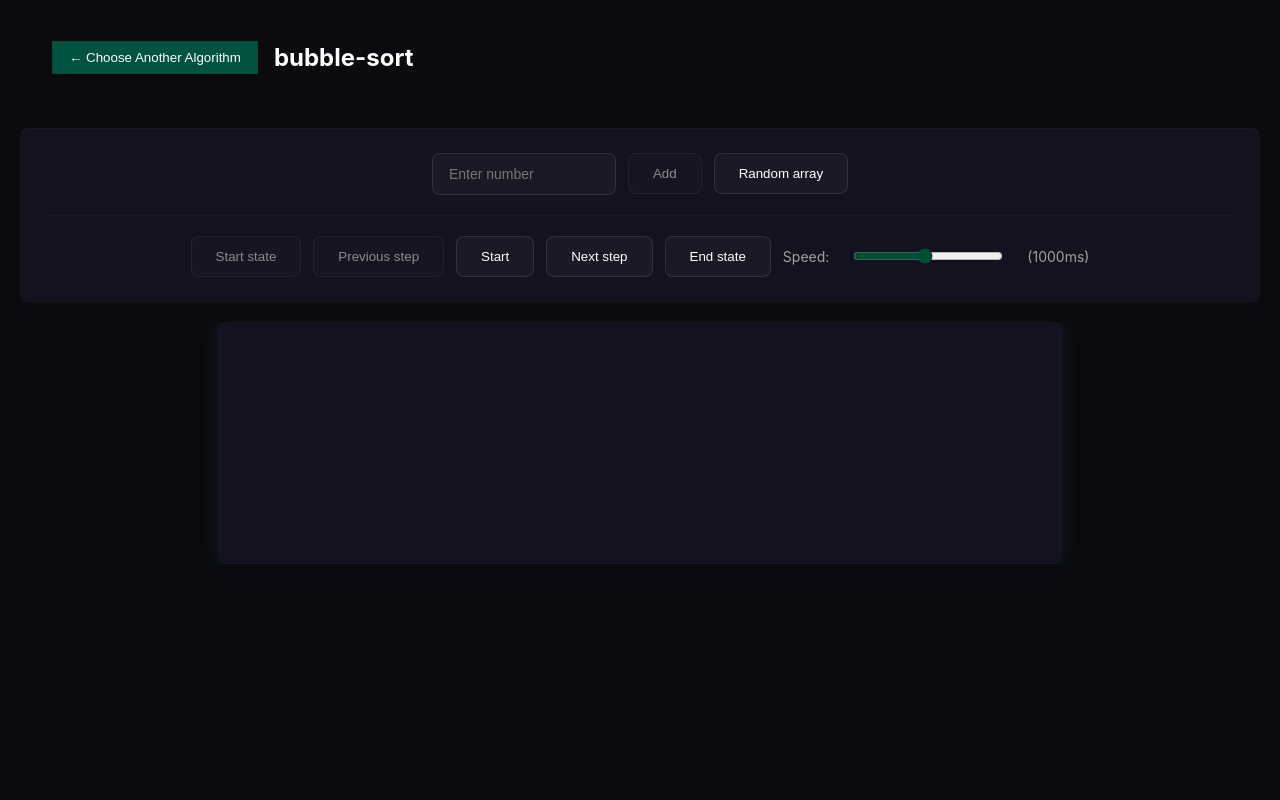
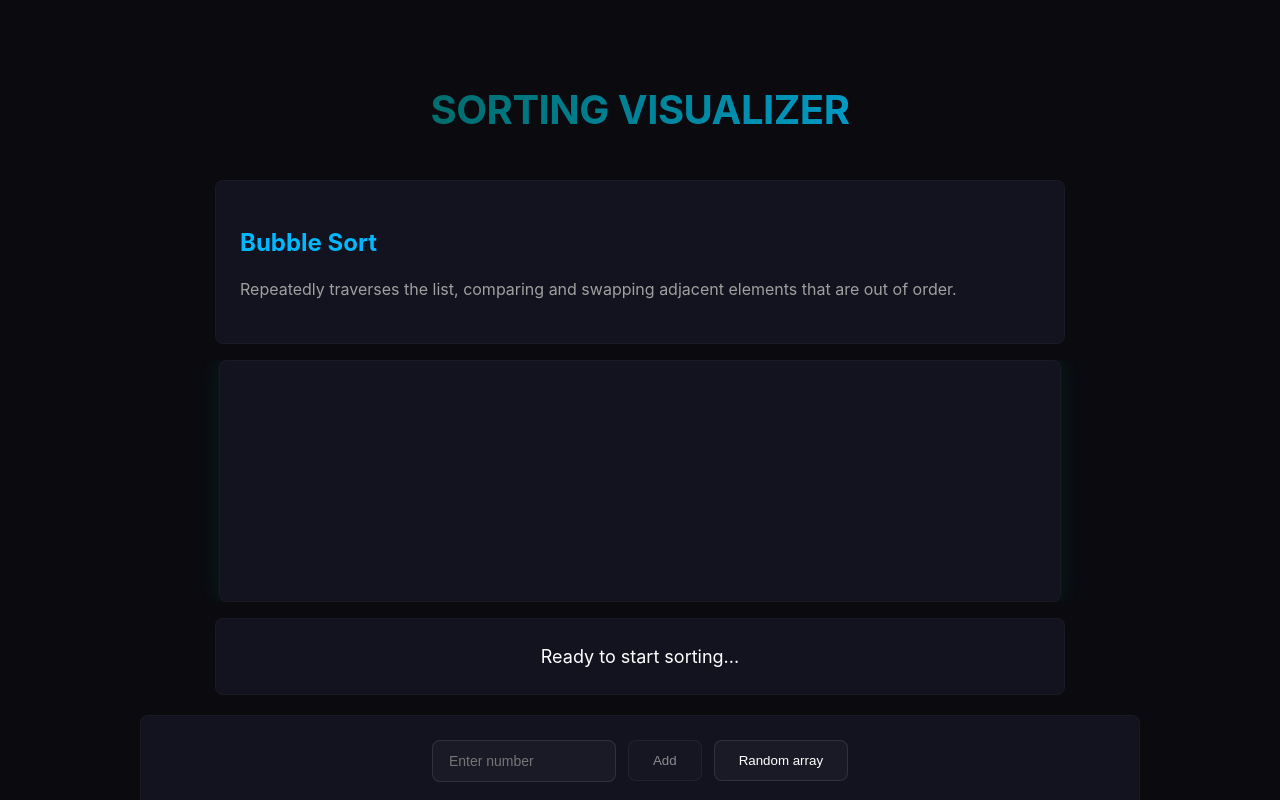
Before and after one commit to jchennn53/algorithm-visualizer, a React (Create React App) app in the folder client/: page / in a window 1280 px wide. Both pictures are taken after a click on the button "Bubble Sort". Shown: the top 800 px of the page. Built offline with nearby package versions, Linux system fonts and the light colour scheme.

Commit message:
feat: add description for each algorithm add merge sort

```diff
--- a/client/src/App.js
+++ b/client/src/App.js
@@ -1,56 +1,119 @@
-import { useState } from 'react';
+import React, { useState } from 'react';
+import ArrayCanvas from './components/ArrayVisualizer/ArrayCanvas';
+import ArrayControls from './components/ArrayVisualizer/ArrayControls';
+import AlgorithmSelector from './components/AlgorithmSelector';
+import StepDescription from './components/StepDescription';
 import useArrayState from './components/ArrayVisualizer/useArrayState';
-import ArrayControls from './components/ArrayVisualizer/ArrayControls';
-import ArrayCanvas from './components/ArrayVisualizer/ArrayCanvas';
 import useSorting from './components/ArrayVisualizer/useSorting';
-import AlgorithmSelector from './components/AlgorithmSelector';
 
-function App() {
+const SortingVisualization = () => {
   const [selectedAlgorithm, setSelectedAlgorithm] = useState(null);
-	const arrayState = useArrayState();
-	const sortingState = useSorting(arrayState.array, arrayState.setArray, selectedAlgorithm);
+  const {
+    array,
+    setArray,
+    addElement,
+    removeElement,
+    updateElement,
+    setRandomArray,
+    swapElements
+  } = useArrayState();
 
-	const handleAlgorithmSelect = (algorithm) => {
-		arrayState.resetArray();
-		sortingState.resetSorting();
-		setSelectedAlgorithm(algorithm);
-	}
+  const {
+    isSorting,
+    currentStep,
+    steps,
+    speed,
+    setSpeed,
+    startSorting,
+    resetSorting,
+    goToStart,
+    goToEnd,
+    goPrev,
+    goNext,
+    pauseSorting,
+    isManualStep,
+    isDragging,
+    setIsDragging
+  } = useSorting(array, setArray, selectedAlgorithm);
 
   if (!selectedAlgorithm) {
-		return (
-		<div className="App">
-			<h1>Algorithm Visualizer</h1>
-			<AlgorithmSelector onSelect={handleAlgorithmSelect} />
-		</div>
-		);
+    return <AlgorithmSelector onSelect={setSelectedAlgorithm} />;
   }
 
   return (
-		<div className="App">
-		<div className="header-bar">
+    <div className="container">
+      <h1>Sorting Visualizer</h1>
+
+      <div className="algorithm-info">
+        <h2>
+          {selectedAlgorithm.split('-').map(word =>
+            word.charAt(0).toUpperCase() + word.slice(1)
+          ).join(' ')}
+        </h2>
+        <p>{getAlgorithmDescription(selectedAlgorithm)}</p>
+      </div>
+
+      <ArrayCanvas
+        array={array}
+        removeElement={removeElement}
+        updateElement={updateElement}
+        steps={steps}
+        currentStep={currentStep}
+        speed={speed}
+        swapElements={swapElements}
+        isManualStep={isManualStep}
+        isSorting={isSorting}
+        isDragging={isDragging}
+        setIsDragging={setIsDragging}
+      />
+
+      <StepDescription
+        algorithm={selectedAlgorithm}
+        currentStep={currentStep}
+        steps={steps}
+      />
+
+      <div className="progress-indicator">
+        {steps.length > 0 && (<p>Step {currentStep + 1} of {steps.length}</p>)}
+      </div>
+
+      <ArrayControls
+        addElement={addElement}
+        array={array}
+        setRandomArray={setRandomArray}
+        isSorting={isSorting}
+        startSorting={startSorting}
+        resetSorting={resetSorting}
+        speed={speed}
+        setSpeed={setSpeed}
+        steps={steps}
+        currentStep={currentStep}
+        goPrev={goPrev}
+        goNext={goNext}
+        pauseSorting={pauseSorting}
+        goToStart={goToStart}
+        goToEnd={goToEnd}
+      />
+
       <button
         onClick={() => setSelectedAlgorithm(null)}
         className="back-button"
       >
-			← Choose Another Algorithm
+        Choose a different algorithm
       </button>
-			<h2>{selectedAlgorithm}</h2>
-		</div>
-
-		<ArrayControls {...arrayState} {...sortingState} />
-		<ArrayCanvas
-			array={arrayState.array}
-			removeElement={arrayState.removeElement}
-			updateElement={arrayState.updateElement}
-			swapElements={sortingState.isSorting ? () => {} : arrayState.swapElements}
-			steps={sortingState.steps}
-			currentStep={sortingState.currentStep}
-			speed={sortingState.speed}
-			isManualStep={sortingState.isManualStep}
-			isSorting={sortingState.isSorting}
-		/>
     </div>
   );
-}
+};
 
-export default App;
+const getAlgorithmDescription = (algorithm) => {
+  const descriptions = {
+    'bubble-sort': 'Repeatedly traverses the list, comparing and swapping adjacent elements that are out of order.',
+    'quick-sort': 'Picks a "pivot" element and partitions the array around it, recursively sorting the sub-arrays.',
+    'selection-sort': 'Repeatedly finds the minimum element from the unsorted portion and places it at the beginning.',
+    'insertion-sort': 'Builds the final sorted array one item at a time, by repeatedly inserting a new element into the sorted portion.',
+    'merge-sort': 'Divides the array into smaller subarrays, sorts them, and then merges them back together.'
+  };
+  return descriptions[algorithm] || '';
+};
+
+export default SortingVisualization;
--- a/client/src/components/AlgorithmSelector.jsx
+++ b/client/src/components/AlgorithmSelector.jsx
@@ -5,7 +5,8 @@ const algorithms = [
     { name: 'Bubble Sort', value: 'bubble-sort' },
     { name: 'Quick Sort', value: 'quick-sort' },
     { name: 'Selection Sort', value: 'selection-sort' },
-    { name: 'Insertion Sort', value: 'insertion-sort' }
+    { name: 'Insertion Sort', value: 'insertion-sort' },
+    { name: 'Merge Sort', value: 'merge-sort' }
 ];
 
 const AlgorithmSelector = ({ onSelect }) => {
--- a/client/src/components/ArrayVisualizer/ArrayCanvas.jsx
+++ b/client/src/components/ArrayVisualizer/ArrayCanvas.jsx
@@ -4,6 +4,7 @@ import './styles.css';
 
 const HIGHLIGHT = 'red';
 const PIVOT_COLOR = '#9847f4';
+const SWAP = 'yellow';
 const NORMAL = '#005340';
 const MIN_BAR_WIDTH = 40;
 
@@ -16,26 +17,23 @@ const ArrayCanvas = ({
     speed = 500,
     swapElements,
     isManualStep,
-    isSorting = false
+    isSorting = false,
+    isDragging,
+    setIsDragging
 }) => {
-    const svgRef = useRef(); //reference to the svg element (d3)
+    const svgRef = useRef();
     const [editingIndex, setEditingIndex] = useState(-1);
     const [editValue, setEditValue] = useState('');
-    const dragStart = useRef(0); //initial position of the drag
+    const dragStart = useRef(0);
 
     useEffect(() => {
-        //select the svg element
         const svg = d3.select(svgRef.current);
-
-        //required width based on the number of elements
-        const requiredWidth = array.length * (MIN_BAR_WIDTH * 2); //double the minimum width to account for padding
-        const width = Math.max(800, requiredWidth); //at least 800px or the required width
+        const requiredWidth = array.length * (MIN_BAR_WIDTH * 2);
+        const width = Math.max(800, requiredWidth);
         const height = 200;
 
-        //update the svg width
         svg.attr('width', width);
 
-        //only clear on initial render
         if (!svg.select('g').size()) {
             svg.selectAll('*').remove();
             svg.append('g');
@@ -44,11 +42,11 @@ const ArrayCanvas = ({
         const xScale = d3.scaleBand()
             .domain(d3.range(array.length))
             .range([0, width])
-            .padding(0.3); //consistent padding between bars
+            .padding(0.3);
 
         const yScale = d3.scaleLinear()
-            .domain([0, Math.max(d3.max(array) || 0, 1)]) //ensure minimum domain of 1
-            .range([height - 50, 20]); //to avoid text overlap
+            .domain([0, Math.max(d3.max(array) || 0, 1)])
+            .range([height - 50, 20]);
 
         const key = d => d;
 
@@ -61,7 +59,6 @@ const ArrayCanvas = ({
             .attr('class', 'bar-group')
             .attr('transform', (_, i) => `translate(${xScale(i)},0)`);
 
-        //create bars with consistent width
         barsEnter.append('rect')
             .attr('width', xScale.bandwidth())
             .attr('y', d => yScale(d))
@@ -70,7 +67,6 @@ const ArrayCanvas = ({
             .attr('rx', 4)
             .attr('ry', 4);
 
-        //position text above bars
         barsEnter.append('text')
             .text(d => d)
             .attr('x', xScale.bandwidth() / 2)
@@ -82,14 +78,11 @@ const ArrayCanvas = ({
             .style('user-select', 'none')
             .style('pointer-events', 'none');
 
-        //update all bars
         const allBars = bars.merge(barsEnter);
 
-        //get current step details
         const current = steps && steps[currentStep] ? steps[currentStep] : {};
-        const { comparedIndices = [], pivotIndex = null } = current;
+        const { comparedIndices = [], pivotIndex = null, swapped = false } = current;
 
-        //apply transitions for position and color
         allBars
             .transition()
             .duration(isSorting || isManualStep ? speed : 0)
@@ -99,12 +92,15 @@ const ArrayCanvas = ({
         allBars.select('rect')
             .transition()
             .duration(isSorting || isManualStep ? speed : 0)
-            .attr('width', xScale.bandwidth()) //ensure consistent width during updates
+            .attr('width', xScale.bandwidth())
             .attr('fill', (_, i) => {
                 if (pivotIndex !== null && i === pivotIndex) {
                     return PIVOT_COLOR;
                 }
-                return comparedIndices.includes(i) ? HIGHLIGHT : NORMAL;
+                if (comparedIndices.includes(i)) {
+                    return swapped ? SWAP : HIGHLIGHT;
+                }
+                return NORMAL;
             })
             .attr('y', d => yScale(d))
             .attr('height', d => height - 30 - yScale(d));
@@ -112,11 +108,10 @@ const ArrayCanvas = ({
         allBars.select('text')
             .transition()
             .duration(isSorting ? speed + 100 : 0)
-            .attr('x', xScale.bandwidth() / 2) //center text within bar
+            .attr('x', xScale.bandwidth() / 2)
             .attr('y', d => yScale(d) - 5)
             .text(d => d);
 
-        //remove old elements
         bars.exit().remove();
 
         //add drag behavior
--- a/client/src/components/ArrayVisualizer/styles.css
+++ b/client/src/components/ArrayVisualizer/styles.css
@@ -204,3 +204,50 @@ rect:hover {
         width: 100%;
     }
 }
+
+/*-------------------------------------*/
+.step-description {
+    background-color: var(--bg-secondary);
+    border-radius: var(--border-radius);
+    padding: 1.5rem;
+    margin: 1rem auto;
+    max-width: 800px;
+    border: 1px solid var(--glass-bg);
+    text-align: center;
+}
+
+.step-description p {
+    color: var(--text-primary);
+    font-size: 1.125rem;
+    margin: 0;
+}
+
+.algorithm-info {
+    background-color: var(--bg-secondary);
+    border-radius: var(--border-radius);
+    padding: 1.5rem;
+    margin: 1rem auto;
+    max-width: 800px;
+    border: 1px solid var(--glass-bg);
+}
+
+.algorithm-info h2 {
+    color: var(--accent-secondary);
+    margin-bottom: 0.5rem;
+}
+
+.algorithm-info p {
+    color: var(--text-secondary);
+    line-height: 1.6;
+}
+
+.progress-indicator {
+    text-align: center;
+    margin: 1rem 0;
+    color: var(--text-secondary);
+}
+
+.progress-indicator p {
+    font-size: 0.9rem;
+    opacity: 0.8;
+}
--- /dev/null
+++ b/client/src/components/StepDescription.jsx
@@ -0,0 +1,67 @@
+import React from 'react';
+import './ArrayVisualizer/styles.css';
+
+const StepDescription = ({ algorithm, currentStep, steps }) => {
+    const getDescription = () => {
+        if (!steps || !steps[currentStep]) return '';
+
+        const step = steps[currentStep];
+        const { comparedIndices, swapped, pivotIndex } = step;
+
+        switch (algorithm) {
+        case 'bubble-sort':
+            if (comparedIndices?.length === 2) {
+                const [i, j] = comparedIndices;
+                return swapped
+                    ? `Swapping ${step.array[j]} and ${step.array[i]} since ${step.array[i]} is smaller`
+                    : `Comparing ${step.array[i]} and ${step.array[j]}`;
+            }
+            break;
+
+        case 'quick-sort':
+            if (pivotIndex !== null) {
+                const pivotValue = step.array[pivotIndex];
+                if (comparedIndices?.length === 1) {
+                    return `Selected ${pivotValue} as pivot`;
+                }
+                return swapped
+                    ? `Moving ${step.array[comparedIndices[0]]} to the left of pivot ${pivotValue} since it's smaller`
+                    : `Comparing ${step.array[comparedIndices[0]]} with pivot ${pivotValue}`;
+            }
+            break;
+
+        case 'selection-sort':
+            if (comparedIndices?.length === 2) {
+                return swapped
+                    ? `Found new minimum ${step.array[comparedIndices[1]]}, swapping with ${step.array[comparedIndices[0]]}`
+                    : `Looking for minimum element - comparing ${step.array[comparedIndices[0]]} and ${step.array[comparedIndices[1]]}`;
+            }
+            break;
+
+        case 'insertion-sort':
+            if (comparedIndices?.length === 2) {
+                return `Inserting ${step.array[comparedIndices[1]]} into its correct position`;
+            }
+            break;
+
+        case 'merge-sort':
+            if (comparedIndices?.length === 2) {
+                return `Merging: comparing elements ${step.array[comparedIndices[0]]} and ${step.array[comparedIndices[1]]}`;
+            } else if (comparedIndices?.length === 1) {
+                return `Placing ${step.array[comparedIndices[0]]} in its sorted position`;
+            }
+            break;
+
+        default:
+            return '';
+        }
+    };
+
+    return (
+        <div className="step-description">
+        <p>{getDescription() || 'Ready to start sorting...'}</p>
+        </div>
+    );
+};
+
+export default StepDescription;
```
Also changed, not shown: client/src/components/ArrayVisualizer/useSorting.js (indentation only), 1 other file (tests, documents, lock files or other folders). Lines whose indentation alone changed are shown as unchanged.
